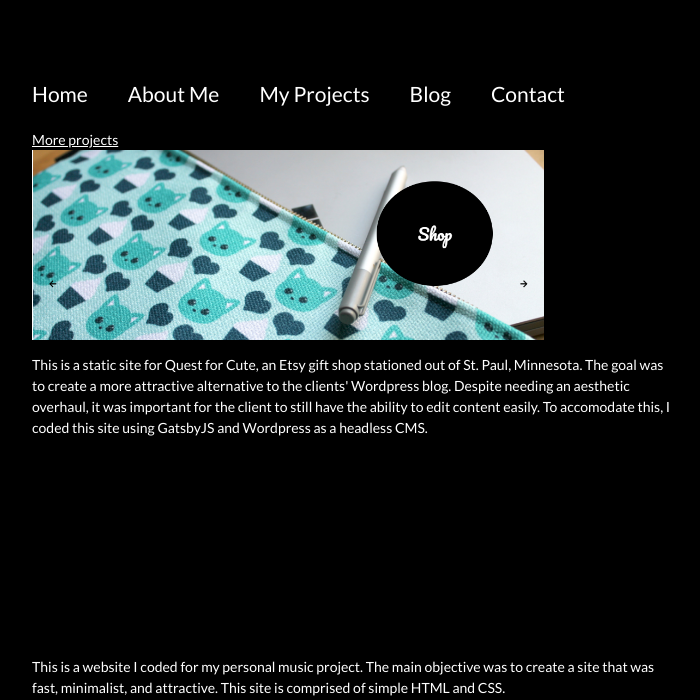
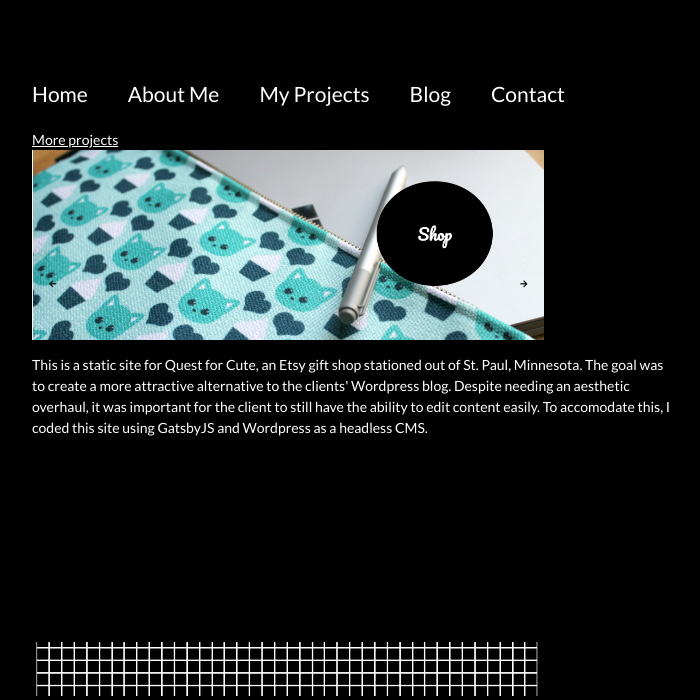
Before and after one commit to katze033/site-portfolio, a Gatsby site: page /projects/web in a window 1280 px wide. Shown: the top 700 px of the page, without its empty margins (288-988 px from the left). Built offline with nearby package versions, Linux system fonts and the light colour scheme; Gatsby itself is replaced by a stand-in of ours; a web font is replaced by a local one.

```diff
--- a/src/pages/projects/web.js
+++ b/src/pages/projects/web.js
@@ -52,7 +52,7 @@ const ProjectsWebPage = () => {
         <p>This is a static site for Quest for Cute, an Etsy gift shop stationed out of St. Paul, Minnesota. The goal was to create a more attractive alternative to the clients' Wordpress blog. Despite needing an aesthetic overhaul, it was important for the client to still have the ability to edit content easily. To accomodate this, I coded this site using GatsbyJS and Wordpress as a headless CMS.</p>
         <div className={categoriesStyles.webImages_container}>
         </div>
-        <p>This is a website I coded for my personal music project. The main objective was to create a site that was fast, minimalist, and attractive. This site is comprised of simple HTML and CSS.</p>
+
         <div className={categoriesStyles.webImages_container}>
           <a href="https://katze033-etchasketch.herokuapp.com/">
             <Img
@@ -80,3 +80,6 @@ const ProjectsWebPage = () => {
 }
 
 export default ProjectsWebPage
+
+// Add later
+//<p>This is a website I coded for my personal music project. The main objective was to create a site that was fast, minimalist, and attractive. This site is comprised of simple HTML and CSS.</p>
```
